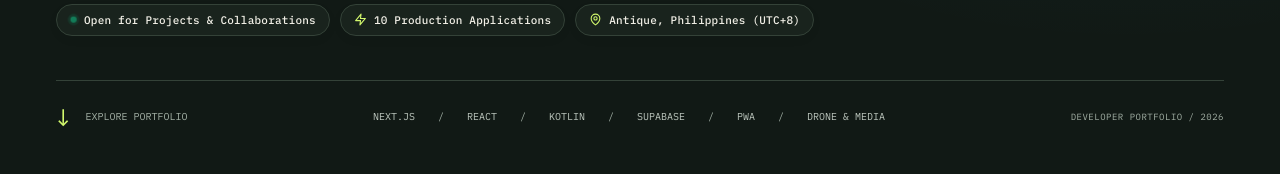
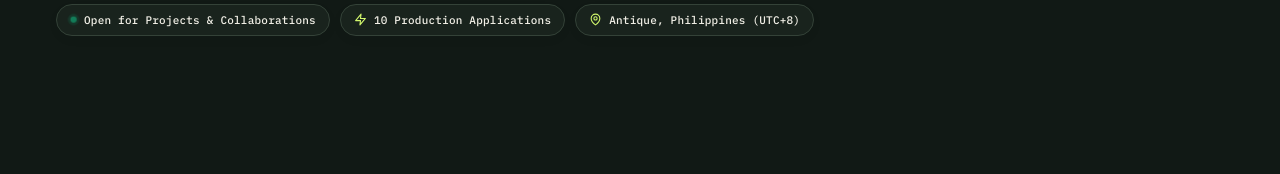
Before and after one commit to kylho1231/portfolio, a plain HTML site: page index.html in a window 1280 px wide. Shown: the part 626-800 px from the top of the page. Drawn offline with nearby package versions, Linux system fonts and the light colour scheme; animation ran at ten frames a second.

Commit message:
refactor(ui): remove hero bottom discipline bar
- Remove .hero-bottom bar with explore link, discipline tags, and year indicator
- Adjust hero grid padding for clean, balanced vertical rhythm

```diff
--- a/css/hero-refinement.css
+++ b/css/hero-refinement.css
@@ -33,7 +33,7 @@
   display: block;
   max-width: 880px;
   margin: 0;
-  padding: clamp(36px, 4.8vw, 68px) 0 clamp(24px, 3.5vw, 44px);
+  padding: clamp(36px, 4.8vw, 68px) 0 clamp(44px, 5.5vw, 76px);
 }
 
 .hero .hero-copy {
@@ -150,10 +150,6 @@
   line-height: 1;
 }
 
-.hero .hero-bottom {
-  padding: 20px 0 26px;
-}
-
 @media (max-width: 980px) {
   .hero .hero-grid {
     padding-top: 28px;
@@ -173,7 +169,6 @@
   .hero .hero-actions .button { padding: 11px 16px; min-height: 44px; font-size: 11px; }
   .hero-status-strip { margin-top: 18px; gap: 6px; }
   .status-pill { padding: 5px 9px; font-size: 10px; }
-  .hero .hero-bottom { padding: 14px 0 18px; }
 }
 
 @media (prefers-reduced-motion: reduce) {
--- a/index.html
+++ b/index.html
@@ -244,8 +244,7 @@
               </div>
             </div>
           </div>
-          </div>
-        <div class="hero-bottom"><a href="#about"><span class="scroll-icon" aria-hidden="true">↓</span> EXPLORE PORTFOLIO</a><div class="hero-disciplines"><span>NEXT.JS</span><span>REACT</span><span>KOTLIN</span><span>SUPABASE</span><span>PWA</span><span>DRONE &amp; MEDIA</span></div><span class="mono">DEVELOPER PORTFOLIO / <span data-year>2026</span></span></div>
+        </div>
       </div>
     </section>
 
```
